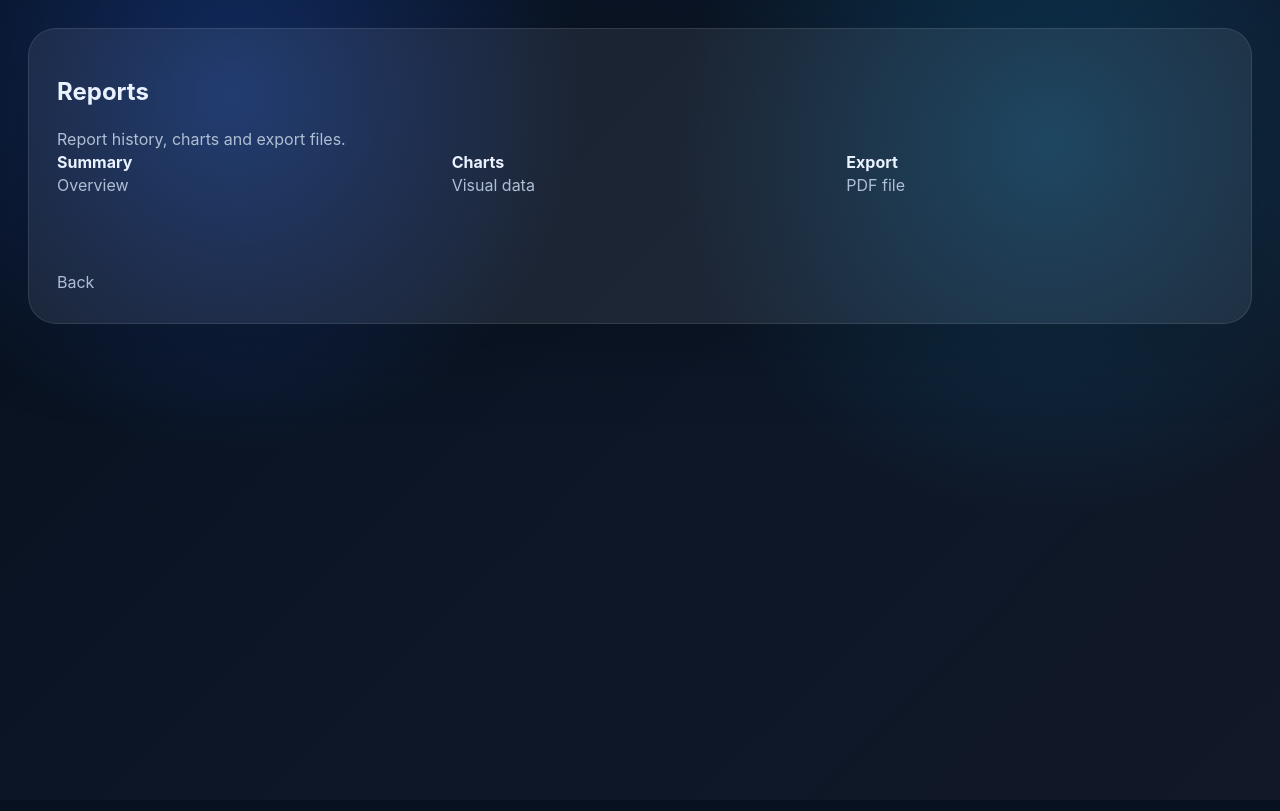
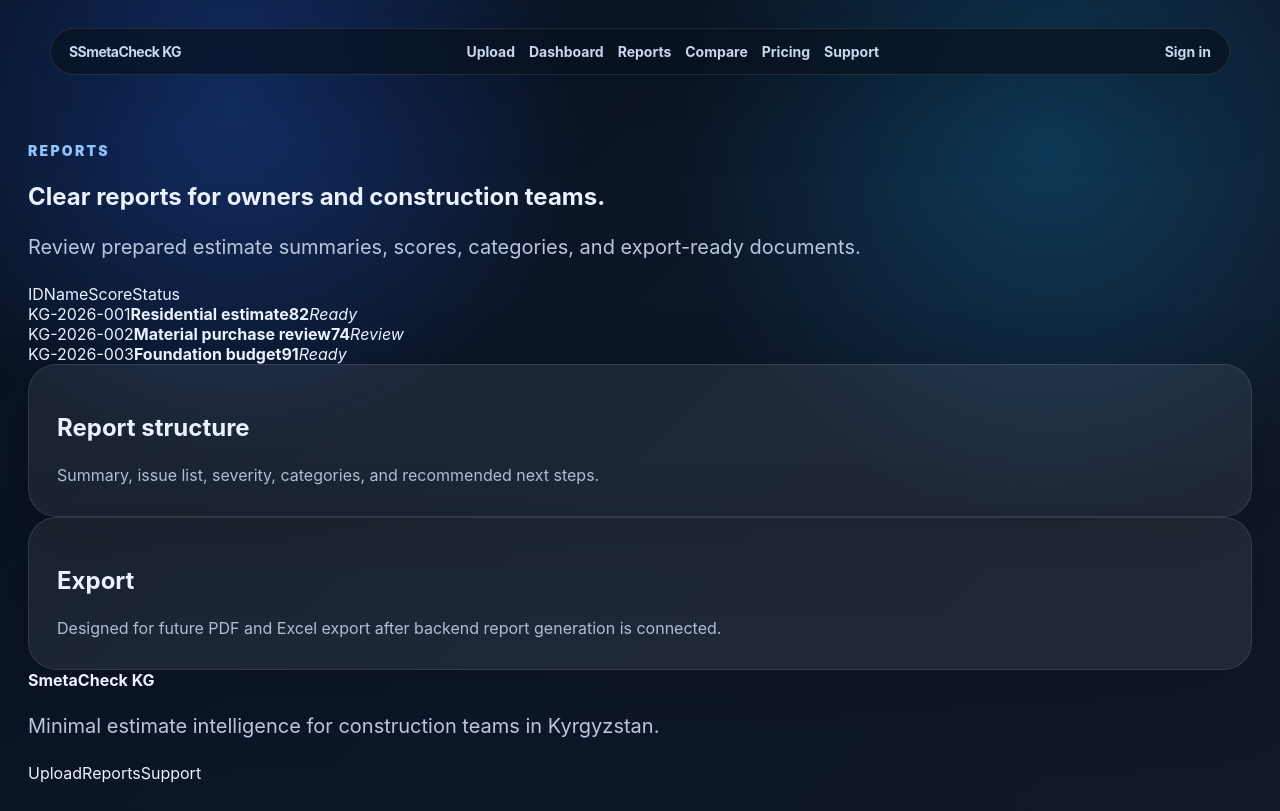
Before and after one commit to NursultanKoshoev11/SmetaCheck, a Next.js app in the folder frontend/: page /reports in a window 1280 px wide. Built offline with nearby package versions, Linux system fonts and the light colour scheme.

Commit message:
Create complete reports page

```diff
--- a/frontend/pages/reports.js
+++ b/frontend/pages/reports.js
@@ -1 +1,32 @@
-export default function Reports(){return <main className="page"><section className="card"><h1>Reports</h1><p>Report history, charts and export files.</p><div className="grid"><article><b>Summary</b><p>Overview</p></article><article><b>Charts</b><p>Visual data</p></article><article><b>Export</b><p>PDF file</p></article></div><p><a href="/dashboard">Back</a></p></section></main>}
+import Nav from '../components/Nav';
+import Footer from '../components/Footer';
+
+const reports = [
+  ['KG-2026-001','Residential estimate','82','Ready'],
+  ['KG-2026-002','Material purchase review','74','Review'],
+  ['KG-2026-003','Foundation budget','91','Ready'],
+];
+
+export default function Reports(){
+  return (
+    <main className="page">
+      <Nav/>
+      <section className="pageHero compact">
+        <p className="eyebrow">Reports</p>
+        <h1>Clear reports for owners and construction teams.</h1>
+        <p>Review prepared estimate summaries, scores, categories, and export-ready documents.</p>
+      </section>
+      <section className="workspace">
+        <div className="reportTable">
+          <div className="tableHead"><span>ID</span><span>Name</span><span>Score</span><span>Status</span></div>
+          {reports.map(([id,name,score,status]) => <div className="tableRow" key={id}><span>{id}</span><b>{name}</b><strong>{score}</strong><em>{status}</em></div>)}
+        </div>
+        <div className="twoColumns">
+          <div className="card"><h2>Report structure</h2><p>Summary, issue list, severity, categories, and recommended next steps.</p></div>
+          <div className="card"><h2>Export</h2><p>Designed for future PDF and Excel export after backend report generation is connected.</p></div>
+        </div>
+      </section>
+      <Footer/>
+    </main>
+  )
+}
```
